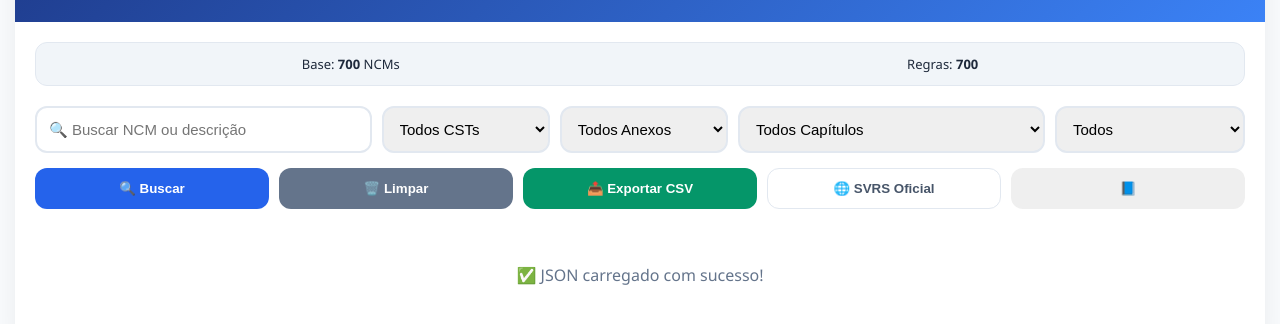
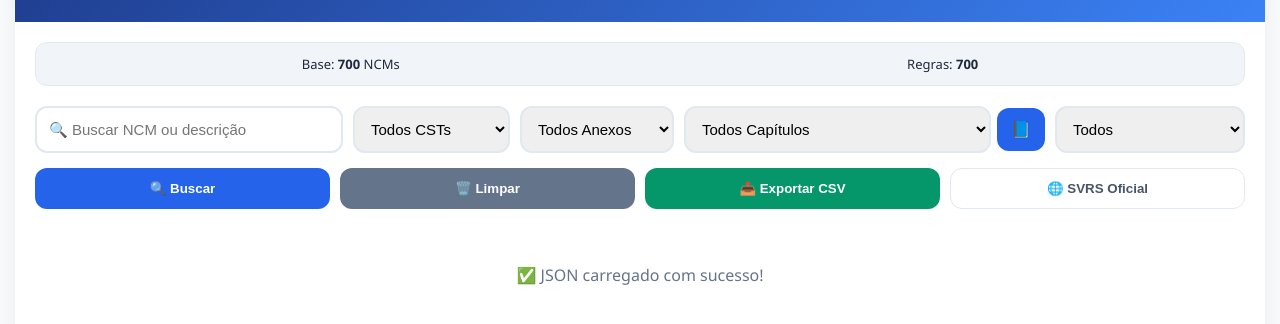
Before and after one commit to franklind22/cclasstrib-app, a plain HTML site: page index.html in a window 1280 px wide. Shown: the part 108-432 px from the top of the page. Drawn offline with Linux system fonts and the light colour scheme.

Commit message:
Update index.html

```diff
--- a/index.html
+++ b/index.html
@@ -58,6 +58,19 @@ mark{background:yellow;font-weight:bold;}
   cursor: pointer;
   font-size: 20px;
 }
+  .capitulo-wrapper {
+  display: flex;
+  gap: 6px;
+  align-items: center;
+}
+
+.btn-capitulo {
+  padding: 12px 14px;
+  border-radius: 12px;
+  background: #2563eb;
+  color: white;
+  font-size: 16px;
+}
 </style>
 </head>
 
@@ -91,9 +104,12 @@ mark{background:yellow;font-weight:bold;}
 <option value="ANEXO IX">Anexo IX</option>
 <option value="ANEXO XV">Anexo XV</option>
 </select>
-<select id="filterCapitulo">
-<option value="">Todos Capítulos</option>
-</select>
+<div class="capitulo-wrapper">
+  <select id="filterCapitulo">
+    <option value="">Todos Capítulos</option>
+  </select>
+  <button type="button" class="btn-capitulo" onclick="abrirModalCapitulo()">📘</button>
+</div>
 <select id="filterReducao">
 <option value="">Todos</option>
 <option value="com">Apenas com redução</option>
@@ -106,7 +122,6 @@ mark{background:yellow;font-weight:bold;}
 <button class="btn-clear" onclick="clearAll()">🗑️ Limpar</button>
 <button class="btn-export" onclick="exportCSV()">📤 Exportar CSV</button>
 <button class="btn-link" onclick="window.open('https://dfe-portal.svrs.rs.gov.br/Cff/ClassificacaoTributaria','_blank')">🌐 SVRS Oficial</button>
-<button onclick="abrirModalCapitulo()">📘</button>
 </div>
 
 <div id="resultado"></div>
```
